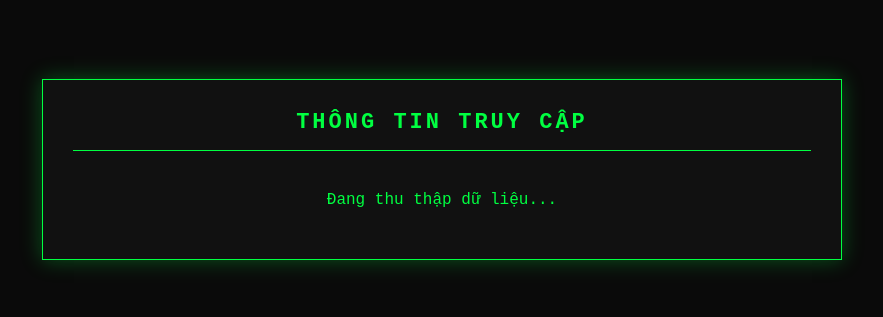
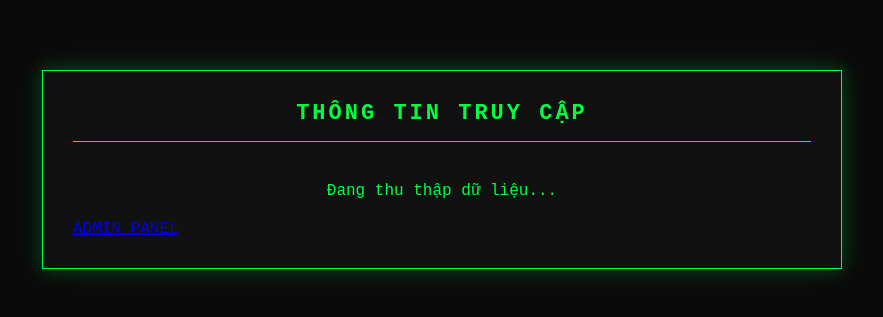
Before and after one commit to dytoan/check-v1, a plain HTML site: page index.html in a window 1280 px wide. Shown: the part 231-548 px from the top of the page, without its empty margins (198-1081 px from the left). Drawn offline with nearby package versions, Linux system fonts and the light colour scheme; no server answers.

Commit message:
index.html

```diff
--- a/index.html
+++ b/index.html
@@ -52,6 +52,9 @@
                 <p id="status">-</p>
             </div>
         </div>
+        <div class="admin-link">
+            <a href="admin.html">ADMIN PANEL</a>
+        </div>
     </div>
     <script src="https://cdn.jsdelivr.net/npm/@supabase/supabase-js@2"></script>
     <script src="script.js"></script>
```
